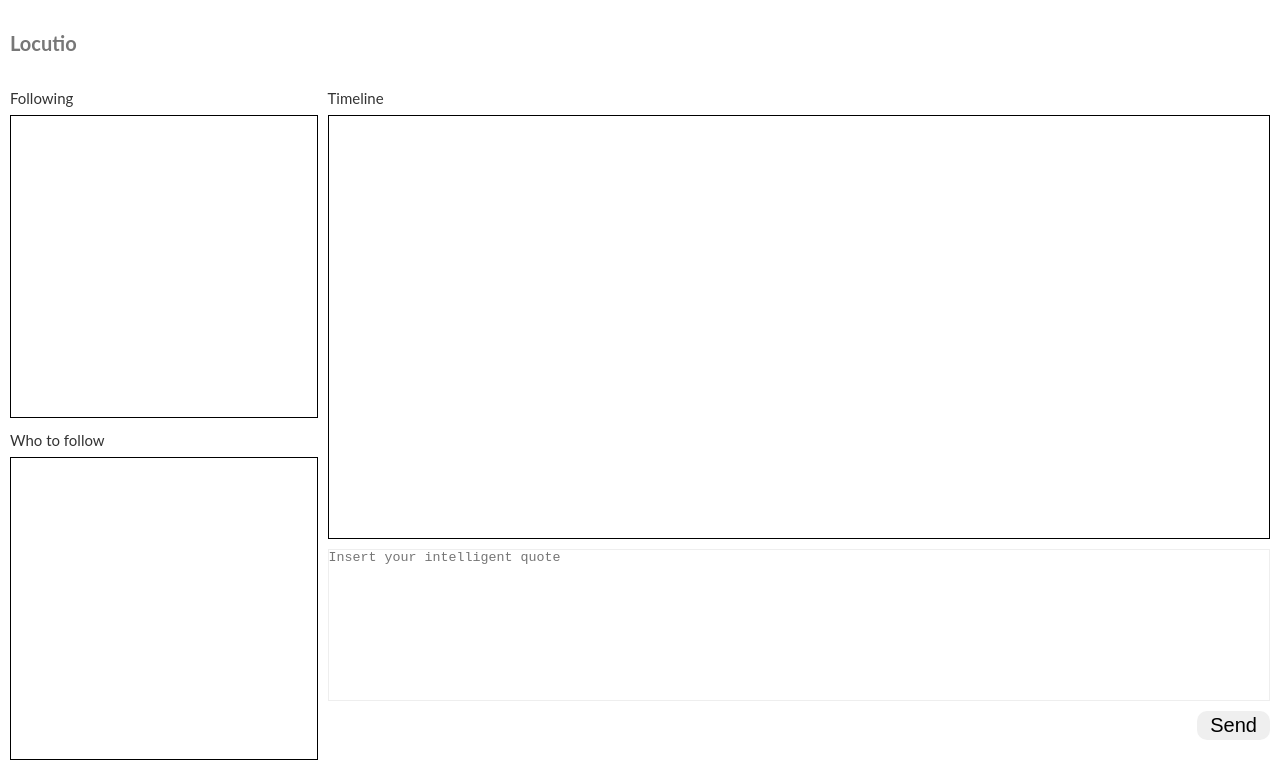
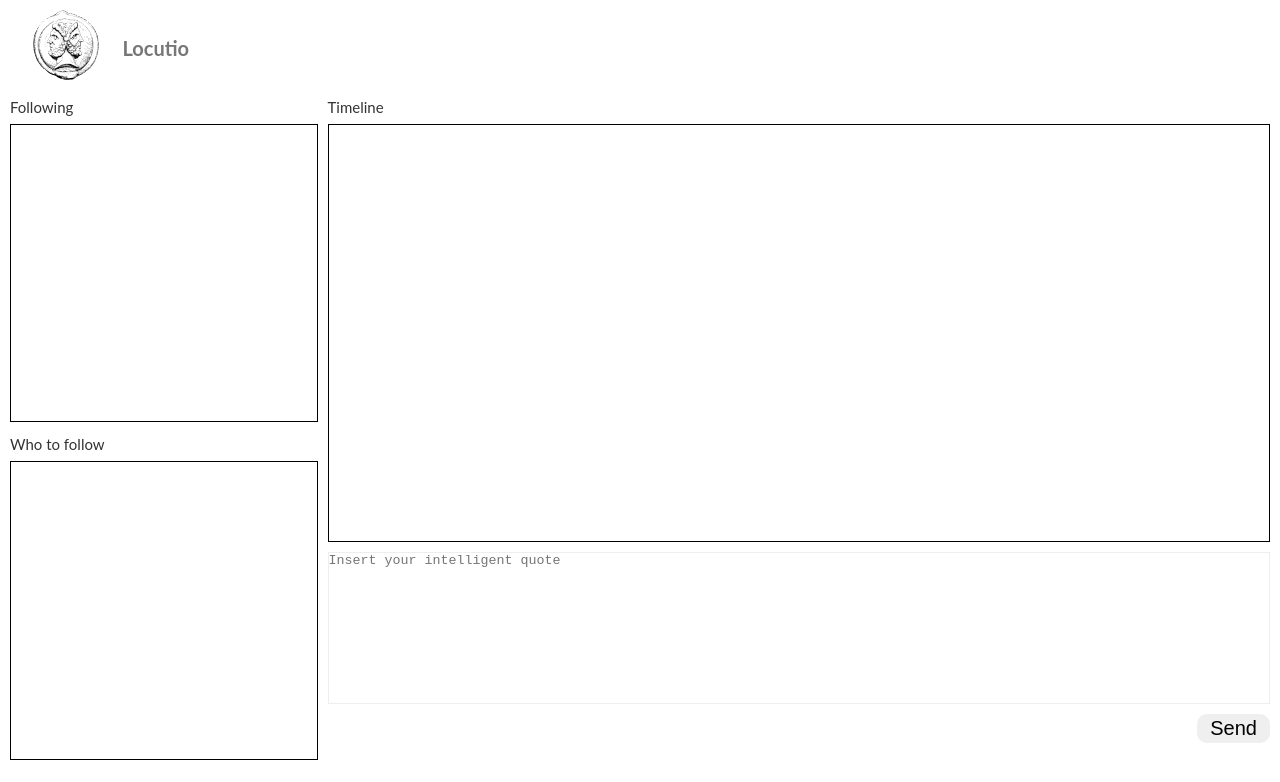
Before and after one commit to roden0/portsandadapters-example, a website built with Vite: page index.html in a window 1280 px wide. Built offline with nearby package versions, Linux system fonts and the light colour scheme.

Commit message:
add main classes. add documentation

```diff
--- a/index.html
+++ b/index.html
@@ -16,7 +16,7 @@
         <header class="header">
 
             <picture class="header__logo">
-
+                <img src="/img/janus.svg" alt="">
             </picture>
             <h1>Locutio</h1>
         </header>
--- a/src/services/MessageService.js
+++ b/src/services/MessageService.js
@@ -0,0 +1,15 @@
+// import repo
+import MessageRepository from "../infra/MessageRepository";
+// import presenter
+
+class MessageService {
+  constructor() {
+    // this repo instance
+    // this presenter instance
+  }
+  // create message
+}
+
+const instanceService = new MessageService();
+
+export default instanceService;
--- a/src/services/UserService.js
+++ b/src/services/UserService.js
@@ -0,0 +1,25 @@
+// import user repo
+import UserRepository from "../infra/UserRepository";
+// import message repo
+
+// import user presenter
+// import message presenter
+
+class UserService {
+  constructor() {
+    // this repo
+    // this presenter
+  }
+
+  // create user
+
+  // follow
+
+  // unfollow
+
+  // filter messages by user
+}
+
+const instanceService = new UserService();
+
+export default instanceService;
--- a/styles/sass/_components.scss
+++ b/styles/sass/_components.scss
@@ -1,4 +1,14 @@
 @use "abstract" as *;
+
+//header
+.header {
+  &__logo {
+    & img {
+      height: 7rem;
+      margin: 0 2rem;
+    }
+  }
+}
 
 //input
 textarea {
```
Also changed, not shown: src/infra/MessageController.js (+10 -0 lines), src/infra/MessageRepository.js (+11 -0 lines), src/infra/UserController.js (+9 -0 lines), src/infra/UserRepository.js (+18 -0 lines), README.md, img/browser_ddd_graph.svg (added), img/janus-w.png (added), img/janus.svg (added), styles/css/styles.css, 1 other file.
